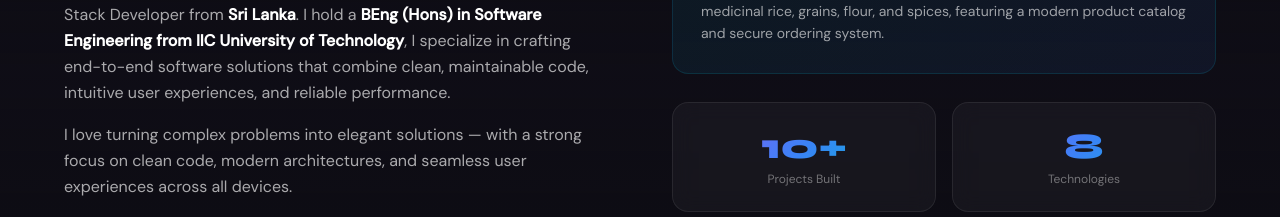
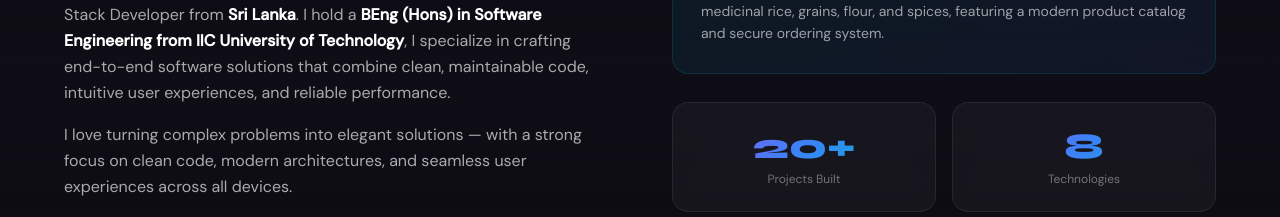
Before and after one commit to Mrekanayake6/Portfolio, a React (Vite) app: page / in a window 1280 px wide. Shown: the part 1300-1517 px from the top of the page. Built offline with nearby package versions, Linux system fonts and the light colour scheme.

Commit message:
Update About.tsx

```diff
--- a/src/components/About.tsx
+++ b/src/components/About.tsx
@@ -5,7 +5,7 @@ import { useInView } from '../useInView'
 
 
 const stats = [
-  { label: 'Projects Built', value: 10, suffix: '+' },
+  { label: 'Projects Built', value: 20, suffix: '+' },
   { label: 'Technologies', value: 8, suffix: '' },
   { label: 'Years Coding', value: 4, suffix: '+' },
   { label: 'Certifications', value: 5, suffix: '' },
```
